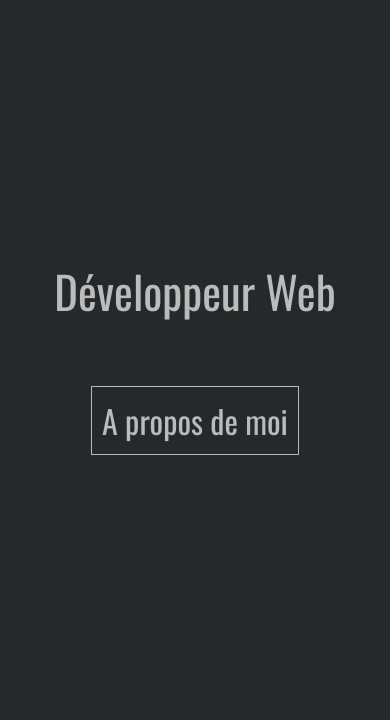
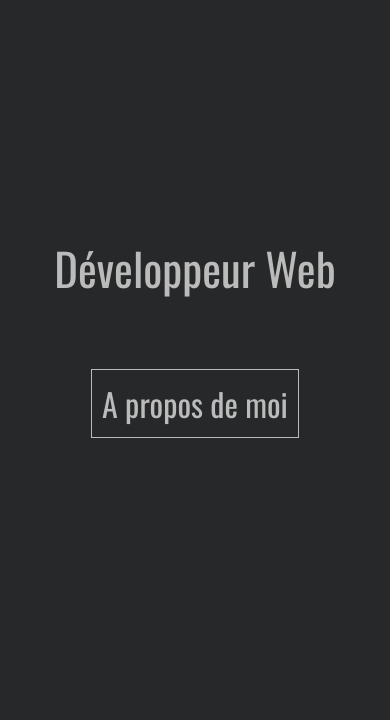
Before and after one commit to Stark021104/portfolio-stark, a website: page index.html in a window 390 px wide. Shown: the part 69-789 px from the top of the page. Drawn offline with nearby package versions, Linux system fonts and the light colour scheme.

Commit message:
responsive fini 14h03

```diff
--- a/styleHome.css
+++ b/styleHome.css
@@ -475,7 +475,8 @@ li {
         /* nul*/
         font-size: 2.8rem;
         display: flex;
-        padding-top: 200px;
+        padding-top: 180px;
+        gap: 10px;
     }
 
     .button {
```
